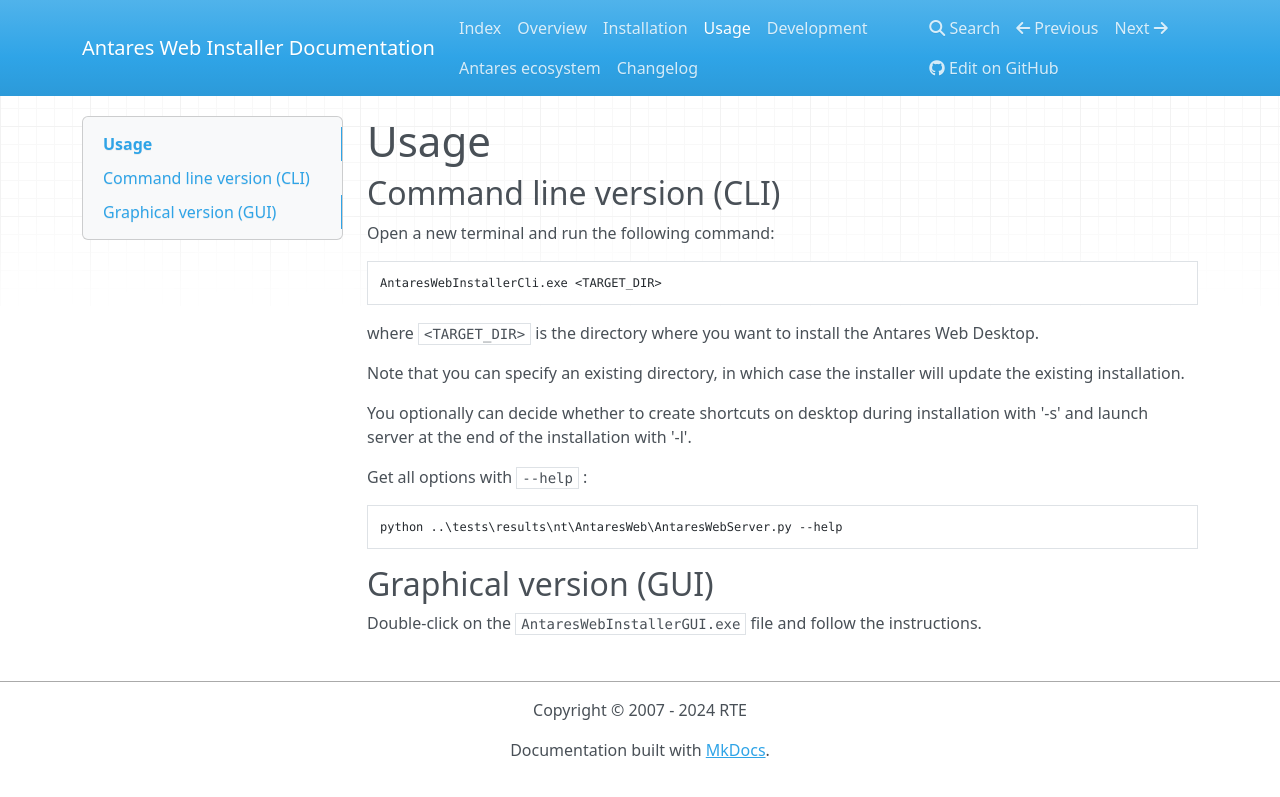
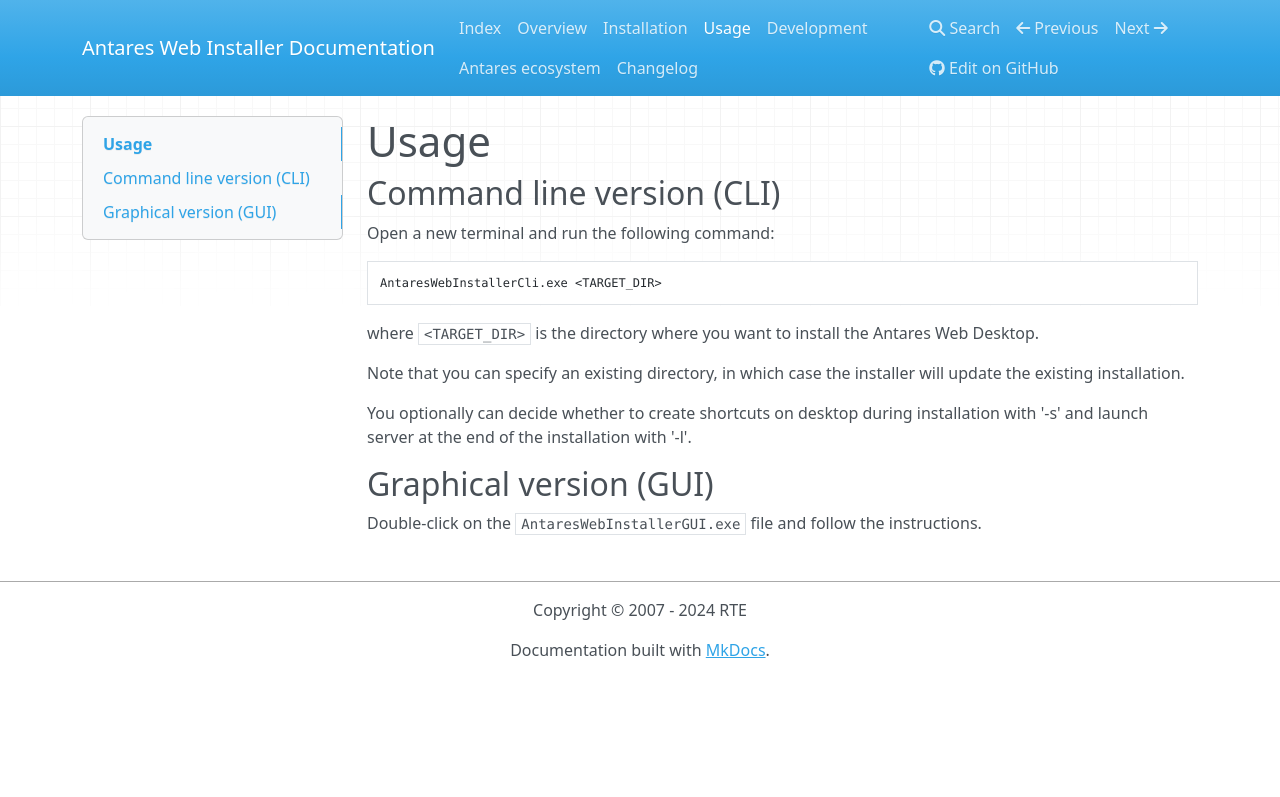
Before and after one commit to AntaresSimulatorTeam/antares-web-installer, an MkDocs documentation site: the page built from docs/usage.md, in a window 1280 px wide. Shown: the top 797 px of the page. Built offline with MkDocs 1.6.1, drawn with Linux system fonts in a browser that asks for light colours; nearby versions of some CDN libraries.

````diff
--- a/docs/usage.md
+++ b/docs/usage.md
@@ -15,11 +15,6 @@
 You optionally can decide whether to create shortcuts on desktop during installation with '-s' and launch server at the
 end of the installation with '-l'.
 
-Get all options with `--help` :
-```shell
-python ..\tests\results\nt\AntaresWeb\AntaresWebServer.py --help
-```
-
 ## Graphical version (GUI)
 
 Double-click on the `AntaresWebInstallerGUI.exe` file and follow the instructions.
````
